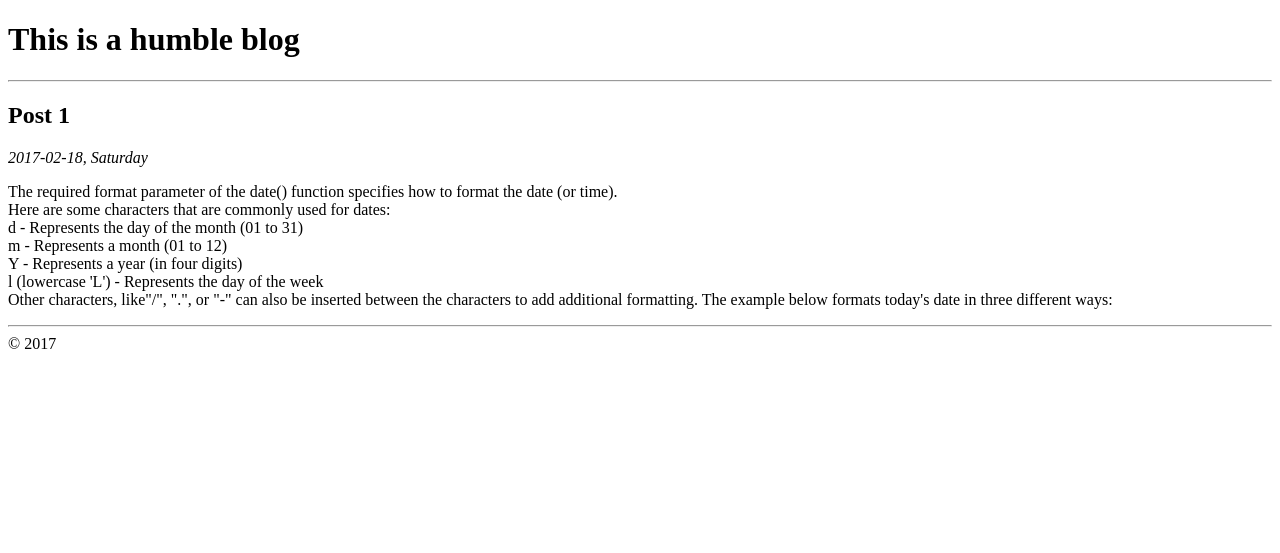
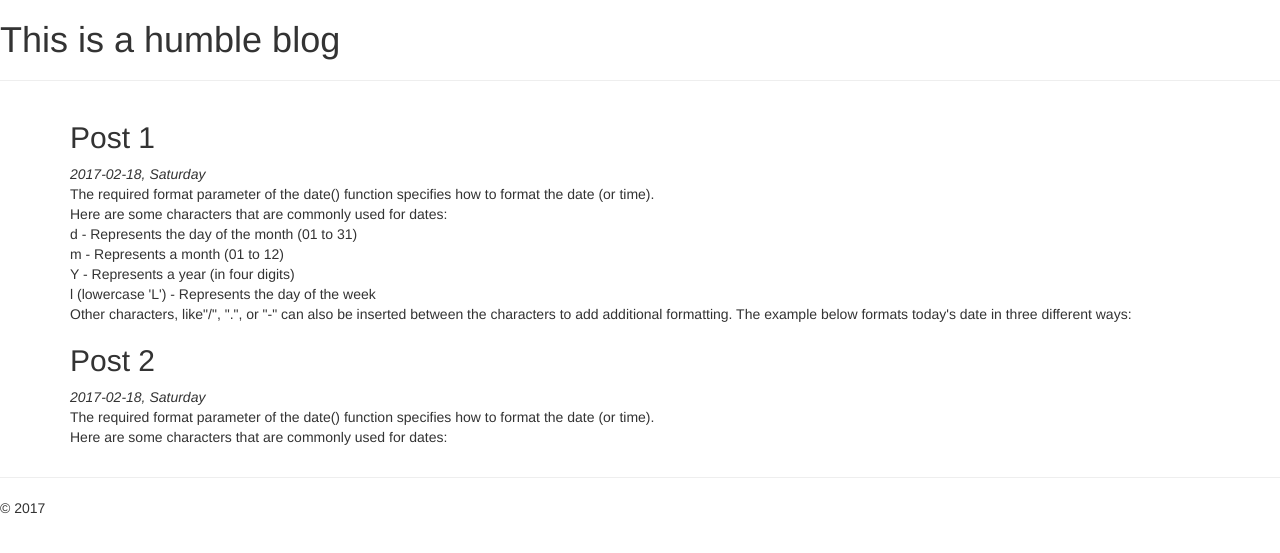
Before and after one commit to yetisyellowyacht/exercise, a PHP site: page / in a window 1280 px wide. Shown: the top 553 px of the page. Run offline with PHP 8.4, Linux system fonts and the light colour scheme.

Commit message:
continued

```diff
--- a/index.php
+++ b/index.php
@@ -9,6 +9,9 @@ and open the template in the editor.
 	<head>
 		<meta charset="utf-8">
 		<title>blog-lite</title>
+		<link rel="stylesheet" href="style.css">
+		<link rel="stylesheet"
+			href="https://maxcdn.bootstrapcdn.com/bootstrap/3.3.7/css/bootstrap.min.css">
 	</head>
 
 	<header>
@@ -17,24 +20,33 @@ and open the template in the editor.
 	</header>
 
 	<body>
+        <div class="container">
 
-        <?php
-        // put your code here
-        ?>
-
-		<div>
+			<div class="post">
 				<h2>Post 1</h2>
 				<em><?php echo date('Y-m-d, l');?></em>
 				<p>
-				The required format parameter of the date() function specifies how to format the date (or time). <br>
+					The required format parameter of the date() function specifies
+					how to format the date (or time). <br>
 					Here are some characters that are commonly used for dates:<br>
 				    d - Represents the day of the month (01 to 31)<br>
 				    m - Represents a month (01 to 12)<br>
 				    Y - Represents a year (in four digits)<br>
 				    l (lowercase 'L') - Represents the day of the week<br>
-				Other characters, like"/", ".", or "-" can also be inserted between the characters to add additional formatting.
+					Other characters, like"/", ".", or "-" can also be inserted
+					between the characters to add additional formatting.
 					The example below formats today's date in three different ways:
 				</p>
+			</div>
+
+			<div class="post">
+				<h2>Post 2</h2>
+				<em><?php echo date('Y-m-d, l');?></em>
+				<p>
+					The required format parameter of the date() function specifies how to format the date (or time). <br>
+					Here are some characters that are commonly used for dates:<br>
+				</p>
+			</div>
         </div>
 	</body>
 
```
Lines whose indentation alone changed are shown as unchanged.
